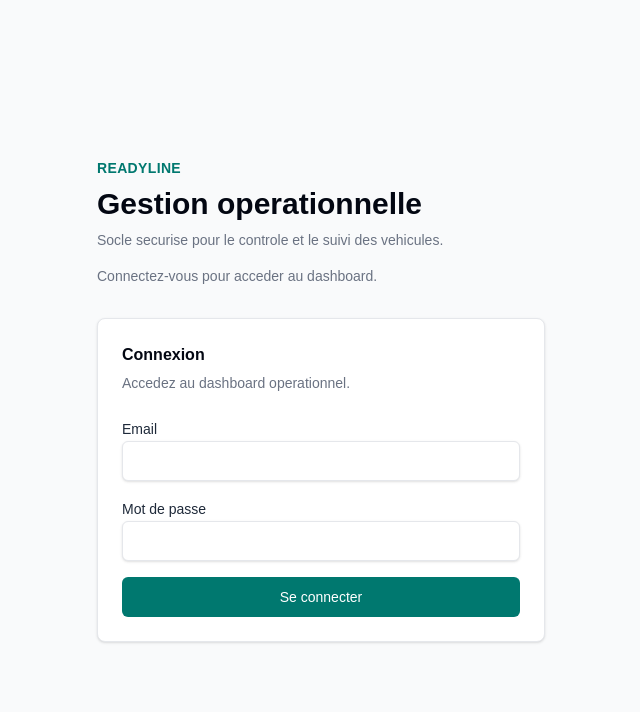
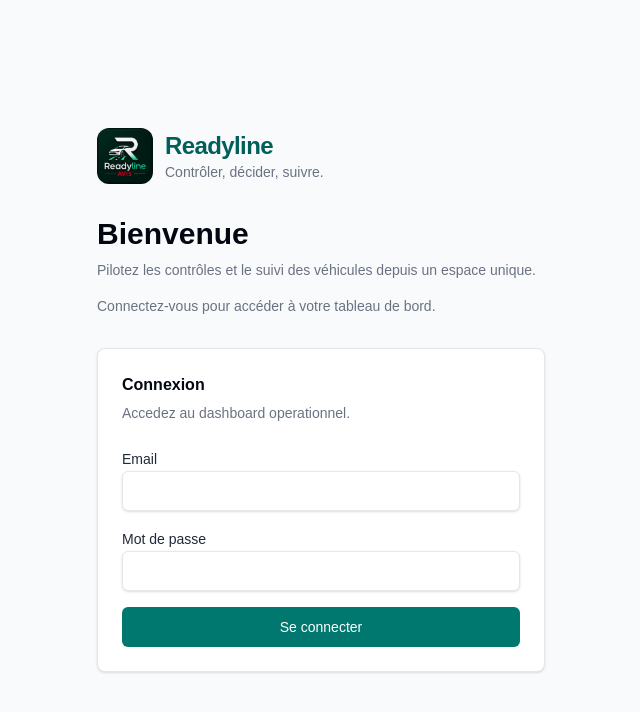
Before and after one commit to acoory/avis, a Next.js app in the folder dashboard/: page /login in a window 1280 px wide. Shown: the top 712 px of the page, without its empty margins (319-959 px from the left). Built offline with nearby package versions, Linux system fonts and the light colour scheme; no server answers.

Commit message:
feat: finalise Readyline branding and Dokploy releases

```diff
--- a/dashboard/app/dashboard/settings/page.tsx
+++ b/dashboard/app/dashboard/settings/page.tsx
@@ -1,17 +1,51 @@
+import { ReadylineBrand } from "@/components/branding/readyline-brand";
 import { PageHeader } from "@/components/dashboard/page-header";
 import { Card, CardContent, CardDescription, CardHeader, CardTitle } from "@/components/ui/card";
 
 export default function SettingsPage() {
+  const appVersion = process.env.NEXT_PUBLIC_APP_DISPLAY_VERSION ?? "0.1.0";
+  const buildDate = process.env.NEXT_PUBLIC_APP_BUILD_DATE;
+  const formattedBuildDate = buildDate
+    ? new Intl.DateTimeFormat("fr-FR", {
+        dateStyle: "long",
+        timeStyle: "short",
+      }).format(new Date(buildDate))
+    : null;
+
   return (
     <>
-      <PageHeader title="Parametres" description="Configuration generale de l'application." />
+      <PageHeader title="Paramètres" description="Informations générales de l’application." />
       <Card>
         <CardHeader>
-          <CardTitle>Parametres applicatifs</CardTitle>
-          <CardDescription>Les preferences et politiques d&apos;acces seront ajoutees dans une phase suivante.</CardDescription>
+          <CardTitle>À propos de Readyline</CardTitle>
+          <CardDescription>Identité et version actuellement installée.</CardDescription>
         </CardHeader>
-        <CardContent>
-          <p className="text-sm text-gray-500">Aucune configuration metier n&apos;est exposee dans cette V1.</p>
+        <CardContent className="space-y-6">
+          <ReadylineBrand />
+          <dl className="divide-y divide-gray-100 rounded-lg border border-gray-200">
+            <div className="flex items-center justify-between gap-4 px-4 py-3">
+              <dt className="text-sm text-gray-500">Version</dt>
+              <dd className="text-sm font-medium text-gray-950">v{appVersion}</dd>
+            </div>
+            {formattedBuildDate ? (
+              <div className="flex items-center justify-between gap-4 px-4 py-3">
+                <dt className="text-sm text-gray-500">Publication</dt>
+                <dd className="text-right text-sm font-medium text-gray-950">
+                  {formattedBuildDate}
+                </dd>
+              </div>
+            ) : null}
+            <div className="flex items-center justify-between gap-4 px-4 py-3">
+              <dt className="text-sm text-gray-500">Mises à jour</dt>
+              <dd className="text-sm font-medium text-teal-700">Automatiques</dd>
+            </div>
+            <div className="flex items-center justify-between gap-4 px-4 py-3">
+              <dt className="text-sm text-gray-500">Installation</dt>
+              <dd className="text-right text-sm font-medium text-gray-950">
+                Web, iPhone et Android
+              </dd>
+            </div>
+          </dl>
         </CardContent>
       </Card>
     </>
--- a/dashboard/app/login/page.tsx
+++ b/dashboard/app/login/page.tsx
@@ -1,14 +1,19 @@
 import { LoginForm } from "@/components/auth/login-form";
+import { ReadylineBrand } from "@/components/branding/readyline-brand";
 
 export default function LoginPage() {
   return (
     <main className="flex min-h-screen items-center justify-center bg-gray-50 px-4">
       <div className="w-full max-w-md">
         <div className="mb-8">
-          <p className="text-sm font-semibold uppercase tracking-wide text-teal-700">Readyline</p>
-          <h1 className="mt-2 text-3xl font-semibold text-gray-950">Gestion operationnelle</h1>
-          <p className="mt-2 text-sm text-gray-500">Socle securise pour le controle et le suivi des vehicules.</p>
-          <p className="mt-4 text-sm text-gray-500">Connectez-vous pour acceder au dashboard.</p>
+          <ReadylineBrand priority size="large" />
+          <h1 className="mt-8 text-3xl font-semibold text-gray-950">Bienvenue</h1>
+          <p className="mt-2 text-sm text-gray-500">
+            Pilotez les contrôles et le suivi des véhicules depuis un espace unique.
+          </p>
+          <p className="mt-4 text-sm text-gray-500">
+            Connectez-vous pour accéder à votre tableau de bord.
+          </p>
         </div>
         <LoginForm />
       </div>
--- /dev/null
+++ b/dashboard/components/branding/readyline-brand.tsx
@@ -0,0 +1,60 @@
+import Image from "next/image";
+import { cn } from "@/lib/utils";
+
+type ReadylineBrandProps = {
+  className?: string;
+  priority?: boolean;
+  showTagline?: boolean;
+  size?: "compact" | "default" | "large";
+};
+
+const styles = {
+  compact: {
+    image: "h-8 w-8",
+    name: "text-sm",
+    tagline: "text-[10px]",
+  },
+  default: {
+    image: "h-10 w-10",
+    name: "text-base",
+    tagline: "text-xs",
+  },
+  large: {
+    image: "h-14 w-14",
+    name: "text-2xl",
+    tagline: "text-sm",
+  },
+};
+
+export function ReadylineBrand({
+  className,
+  priority = false,
+  showTagline = true,
+  size = "default",
+}: ReadylineBrandProps) {
+  const style = styles[size];
+
+  return (
+    <div className={cn("flex min-w-0 items-center gap-3", className)}>
+      <Image
+        alt=""
+        aria-hidden="true"
+        className={cn("shrink-0 rounded-xl object-contain", style.image)}
+        height={96}
+        priority={priority}
+        src="/favicon/favicon-96x96.png"
+        width={96}
+      />
+      <div className="min-w-0">
+        <p className={cn("truncate font-semibold tracking-tight text-teal-800", style.name)}>
+          Readyline
+        </p>
+        {showTagline ? (
+          <p className={cn("truncate text-gray-500", style.tagline)}>
+            Contrôler, décider, suivre.
+          </p>
+        ) : null}
+      </div>
+    </div>
+  );
+}
--- a/dashboard/components/dashboard/header.tsx
+++ b/dashboard/components/dashboard/header.tsx
@@ -2,6 +2,7 @@
 
 import Link from "next/link";
 import { Menu } from "lucide-react";
+import { ReadylineBrand } from "@/components/branding/readyline-brand";
 import { UserDropdown } from "@/components/dashboard/user-dropdown";
 import { Button } from "@/components/ui/button";
 
@@ -23,12 +24,12 @@ export function Header({ onMenuClick }: HeaderProps) {
         >
           <Menu className="h-5 w-5" />
         </Button>
-        <Link className="text-sm font-semibold text-gray-950 md:hidden" href="/dashboard">
-          Readyline
+        <Link className="md:hidden" href="/dashboard">
+          <ReadylineBrand showTagline={false} size="compact" />
         </Link>
         <div className="hidden md:block">
-          <p className="text-sm font-medium text-gray-950">Dashboard operationnel</p>
-          <p className="text-xs text-gray-500">Socle pret pour les modules metier</p>
+          <p className="text-sm font-medium text-gray-950">Tableau de bord</p>
+          <p className="text-xs text-gray-500">Contrôler, décider, suivre.</p>
         </div>
       </div>
       <UserDropdown />
--- a/dashboard/components/dashboard/sidebar.tsx
+++ b/dashboard/components/dashboard/sidebar.tsx
@@ -2,8 +2,9 @@
 
 import Link from "next/link";
 import { usePathname, useRouter } from "next/navigation";
-import { Building2, Calculator, ChevronDown, ChevronsUpDown, ClipboardList, FileSpreadsheet, Gauge, LogOut, MapPin, Settings, Users, Wrench, X, type LucideIcon } from "lucide-react";
+import { Building2, Calculator, ChevronDown, ChevronsUpDown, ClipboardList, FileSpreadsheet, Gauge, Info, LogOut, MapPin, Settings, Users, Wrench, X, type LucideIcon } from "lucide-react";
 import { useState } from "react";
+import { ReadylineBrand } from "@/components/branding/readyline-brand";
 import { Button } from "@/components/ui/button";
 import { DropdownMenu, DropdownMenuContent, DropdownMenuItem, DropdownMenuSeparator, DropdownMenuTrigger } from "@/components/ui/dropdown-menu";
 import { cn } from "@/lib/utils";
@@ -48,6 +49,7 @@ const navigationSections: Array<{ items: NavigationItem[]; label: string }> = [
         label: "Paramètres",
         icon: Settings,
         subItems: [
+          { label: "À propos", href: "/dashboard/settings", icon: Info },
           { label: "Utilisateurs", href: "/dashboard/users", icon: Users, roles: ["ADMIN", "MANAGER"] },
           { label: "Agences", href: "/dashboard/agencies", icon: MapPin, roles: ["ADMIN"] },
         ],
@@ -115,11 +117,8 @@ export function Sidebar({ isOpen = false, onClose }: SidebarProps) {
           isOpen ? "translate-x-0" : "-translate-x-full",
         )}
       >
-        <div className="flex h-16 items-center justify-between border-b border-gray-200 px-4 md:px-6">
-          <div>
-            <p className="text-sm font-semibold uppercase tracking-wide text-teal-700">Readyline</p>
-            <p className="text-xs text-gray-500">Operations internes</p>
-          </div>
+        <div className="flex h-16 items-center justify-between border-b border-gray-200 px-4 md:px-5">
+          <ReadylineBrand size="compact" />
           <Button aria-label="Fermer la navigation" className="md:hidden" size="icon" type="button" variant="ghost" onClick={onClose}>
             <X className="h-5 w-5" />
           </Button>
--- a/dashboard/next.config.ts
+++ b/dashboard/next.config.ts
@@ -1,9 +1,19 @@
 import type { NextConfig } from "next";
+import { readFileSync } from "node:fs";
 
+const buildDate = new Date();
+const buildDateIso = buildDate.toISOString();
+
+const packageMetadata = JSON.parse(
+  readFileSync(new URL("./package.json", import.meta.url), "utf8"),
+) as { version?: string };
+const packageVersion = packageMetadata.version ?? "0.1.0";
+const appDisplayVersion =
+  process.env.APP_DISPLAY_VERSION ??
+  packageVersion;
 const appVersion =
   process.env.APP_VERSION ??
-  process.env.VERCEL_GIT_COMMIT_SHA ??
-  `${Date.now()}`;
+  `${appDisplayVersion}-${buildDateIso}`;
 
 const nextConfig: NextConfig = {
   /* config options here */
@@ -11,6 +21,8 @@ const nextConfig: NextConfig = {
   allowedDevOrigins: ["192.168.1.69"],
   env: {
     NEXT_PUBLIC_APP_VERSION: appVersion,
+    NEXT_PUBLIC_APP_DISPLAY_VERSION: appDisplayVersion,
+    NEXT_PUBLIC_APP_BUILD_DATE: buildDateIso,
   },
   async headers() {
     return [
--- a/dashboard/package.json
+++ b/dashboard/package.json
@@ -1,6 +1,6 @@
 {
   "name": "dashboard",
-  "version": "0.1.0",
+  "version": "0.1.1",
   "private": true,
   "scripts": {
     "dev": "next dev",
```
Also changed, not shown: 1 other file (tests, documents, lock files or other folders).
